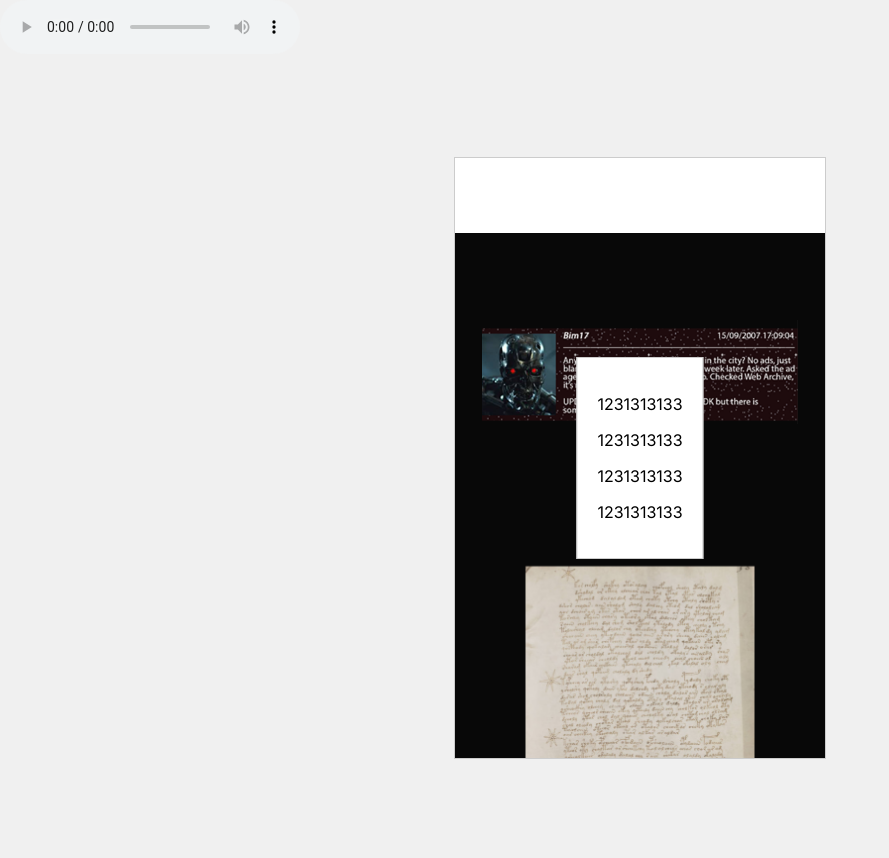
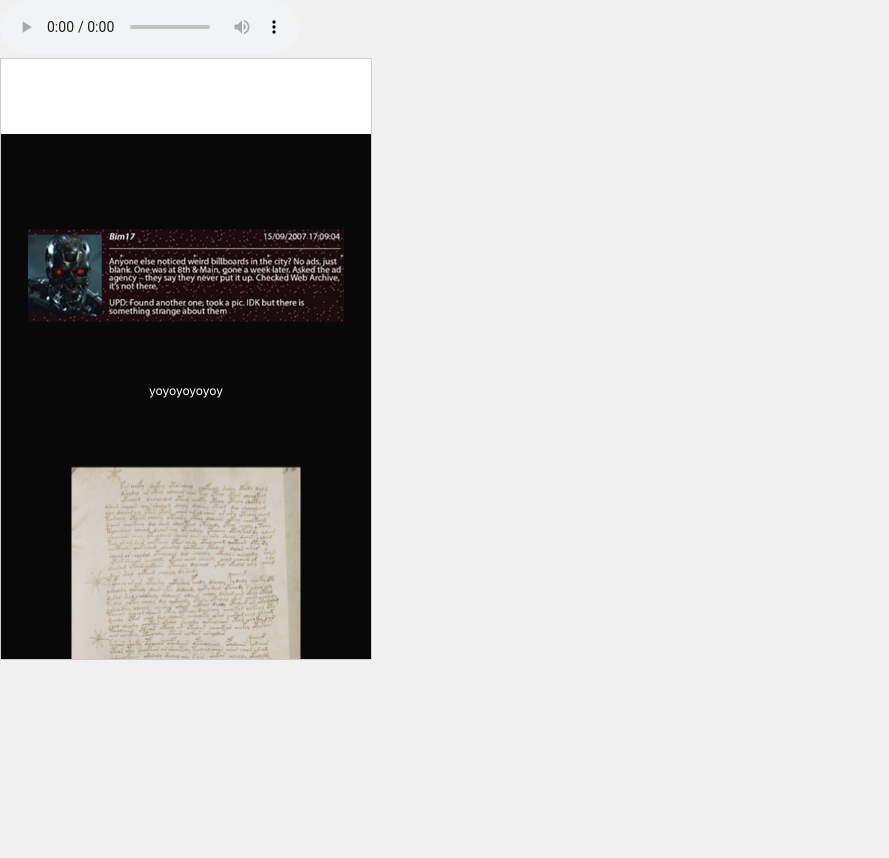
Before and after one commit to BahamasJimbo/my-secret-site, a plain HTML site: page index.html in a window 1280 px wide. Shown: the whole page, without its empty margins (0-889 px from the left). After the commit the page ends 800 px from the top, so only its background shows below. Drawn offline with Linux system fonts and the light colour scheme; grey boxes are pictures that could not be loaded.

Commit message:
Update index.html

```diff
--- a/index.html
+++ b/index.html
@@ -2,36 +2,31 @@
 <html lang="ru">
 <head>
   <meta charset="UTF-8" />
-  <title>Центрированная страница</title>
-  <!-- Подключаем шрифт + стили -->
+  <title>Центрированный макет</title>
+  <!-- Шрифт + стили -->
   <link href="https://fonts.googleapis.com/css?family=Inter&display=swap" rel="stylesheet" />
   <link href="./css/main.css" rel="stylesheet" />
 </head>
 <body>
-  <!-- Плеер с музыкой. Уберите autoplay, если мешает блокировка в браузере. -->
+  <!-- Плеер с музыкой -->
   <audio controls>
     <source src="music.mp3" type="audio/mp3" />
     Ваш браузер не поддерживает элемент <code>audio</code>.
   </audio>
 
-  <!-- Обёртка для горизонтального/вертикального центрирования -->
-  <div class="wrapper">
-    <!-- Основной контейнер из Figma -->
+  <!-- Обёртка, чтобы поставить всё по центру -->
+  <div class="page-container">
+    <!-- «Холст» из Figma -->
     <div class="v1_9">
+      <!-- Фон (чёрный) на всю площадь v1_9 -->
       <div class="v1_8"></div>
-      <div class="v1_3"></div>
+
+      <!-- Пример: картинки, текст из Figma. Координаты/размеры подгоняйте сами -->
+      <div class="v1_11"></div>   <!-- 1-я картинка -->
+      <div class="v1_3"></div>    <!-- 2-я картинка -->
+      <div class="v2_14"></div>   <!-- 3-я картинка -->
+
+      <!-- Пример простого текста (как «yoyoyoyoyoy») -->
       <span class="v1_13">yoyoyoyoyoy</span>
-      <div class="v2_14"></div>
-      <div class="v1_11"></div>
 
-      <!-- Текстовый блок в центре .v1_9 (поверх остальных элементов) -->
-      <div class="text-block">
-        <p>1231313133</p>
-        <p>1231313133</p>
-        <p>1231313133</p>
-        <p>1231313133</p>
-      </div>
-    </div>
-  </div>
-</body>
-</html>
+      <!-- Маленькое «окошко» с прокруткой
```
